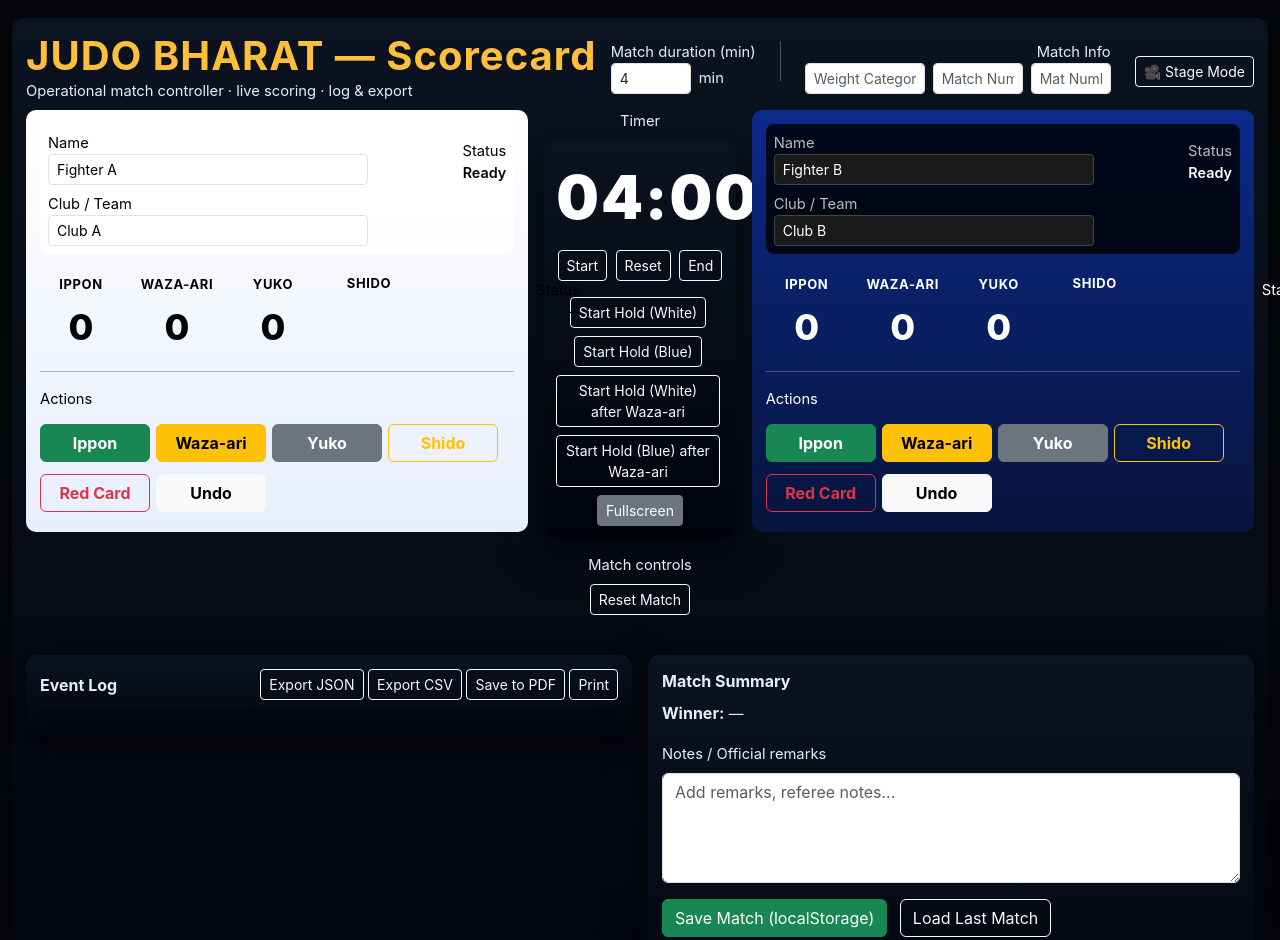
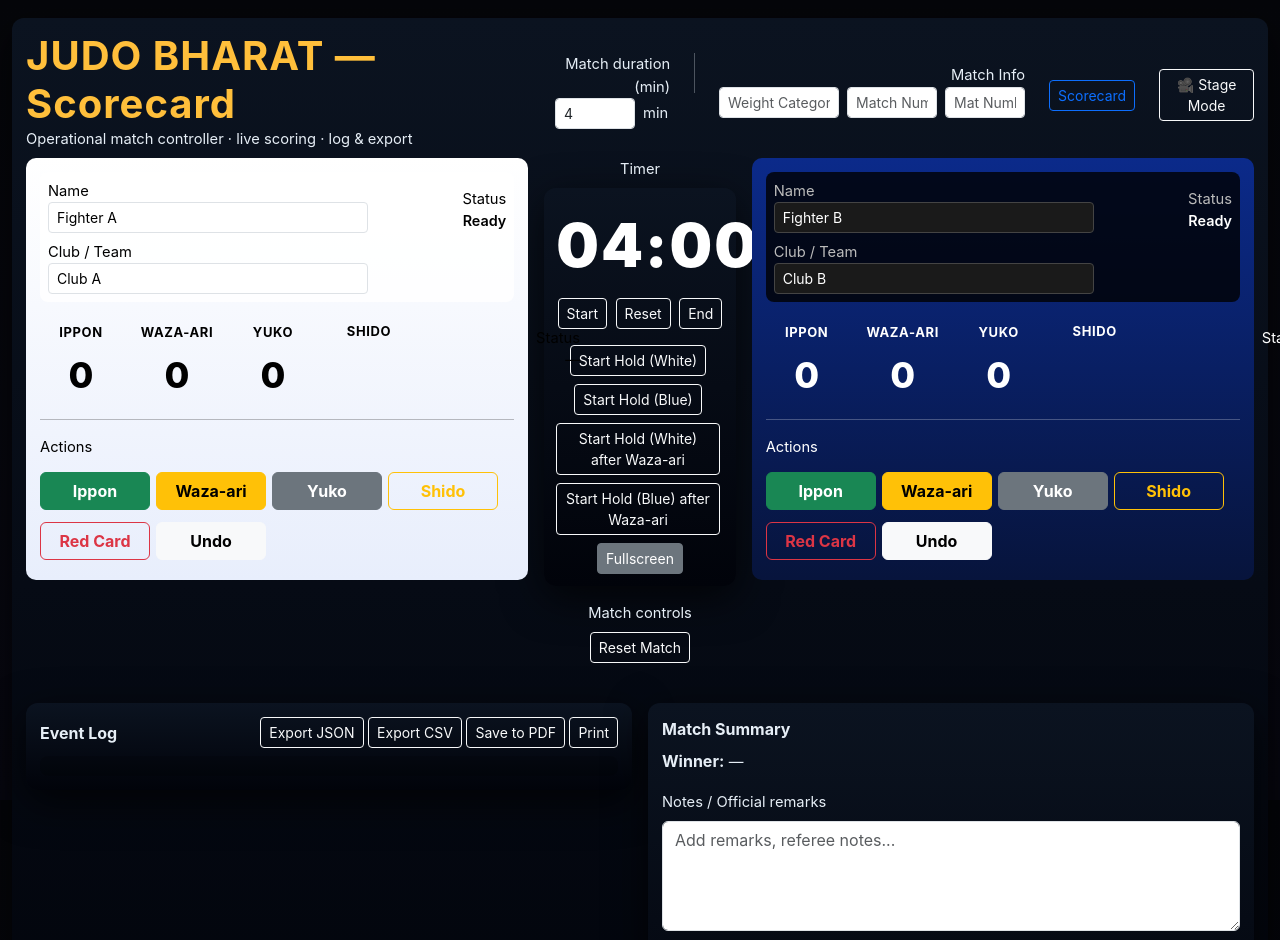
Before and after one commit to rohanbarde/live-scoreboard, a website: page views/index.html in a window 1280 px wide. Shown: the top 940 px of the page. Drawn offline with nearby package versions, Linux system fonts and the light colour scheme; no server answers.

Commit message:
redirection changes

```diff
--- a/views/index.html
+++ b/views/index.html
@@ -48,6 +48,9 @@
                         <input type="text" id="matNumber" class="form-control form-control-sm" placeholder="Mat Number"
                                style="width: 80px;">
                     </div>
+                </div>
+                <div class="mt-2">
+                    <button id="vmixScorecard" class="btn btn-outline-primary btn-sm" onclick="openVmixScorecard()">Scorecard</button>
                 </div>
                 <div class="mt-2">
                     <button id="stageToggle" class="btn btn-outline-light btn-sm">🎥 Stage Mode</button>
@@ -436,5 +439,25 @@ if (document.readyState === 'loading') {
 <!--}-->
 <!--</script>-->
 
+<script>
+// Function to open vMix Scorecard
+function openVmixScorecard() {
+    // Get current match ID from URL parameters if available
+    const urlParams = new URLSearchParams(window.location.search);
+    const matchId = urlParams.get('matchId');
+
+    // Build vMix URL with match ID if available
+    let vmixUrl = '/views/vmix.html';
+    if (matchId) {
+        vmixUrl += `?matchId=${matchId}`;
+    }
+
+    // Open vMix scorecard in a new window/tab
+    window.open(vmixUrl, '_blank', 'noopener,noreferrer');
+
+    console.log('Opening vMix Scorecard:', vmixUrl);
+}
+</script>
+
 </body>
 </html>
```
Also changed, not shown: views/generate-draws.html (+3 -0 lines), views/player-list.html (+3 -3 lines).
